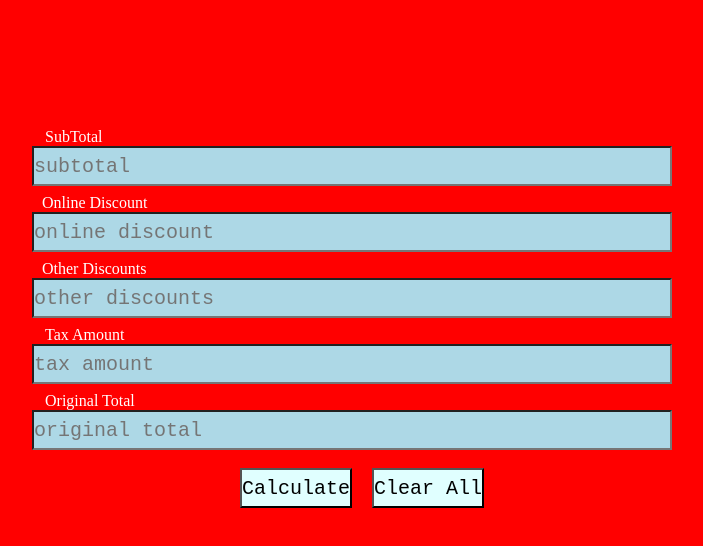
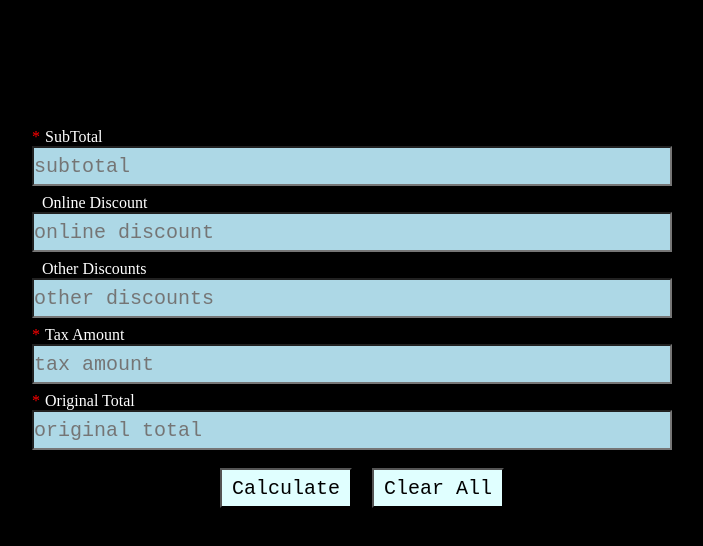
Before and after one commit to bike-rrr/tic, a plain HTML site: page brock/index.html in a window 1280 px wide. Shown: the whole page, without its empty margins (288-991 px from the left). Drawn offline with Linux system fonts and the light colour scheme.

Commit message:
bg back to black and added button padding

```diff
--- a/brock/style.css
+++ b/brock/style.css
@@ -2,7 +2,7 @@
     box-sizing: border-box;
     margin: 0;
     padding: 0;
-    background-color:red;
+    background-color:black;
 }
 
 #container {
@@ -20,6 +20,8 @@
     margin-top:10px;
     background-color: lightcyan;
     margin-left: 20px; /* spaced so bottom buttons arent right next to each other using display flex */
+    padding-left: 10px;
+    padding-right: 10px;
 }
 
 .bottomButtons {
```
